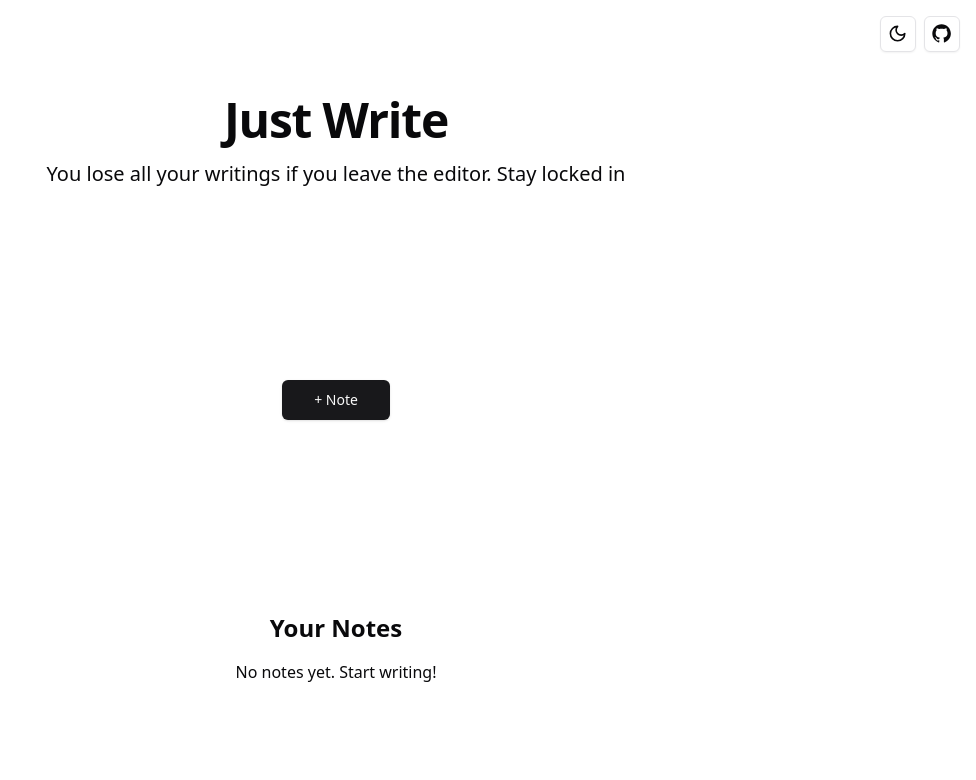
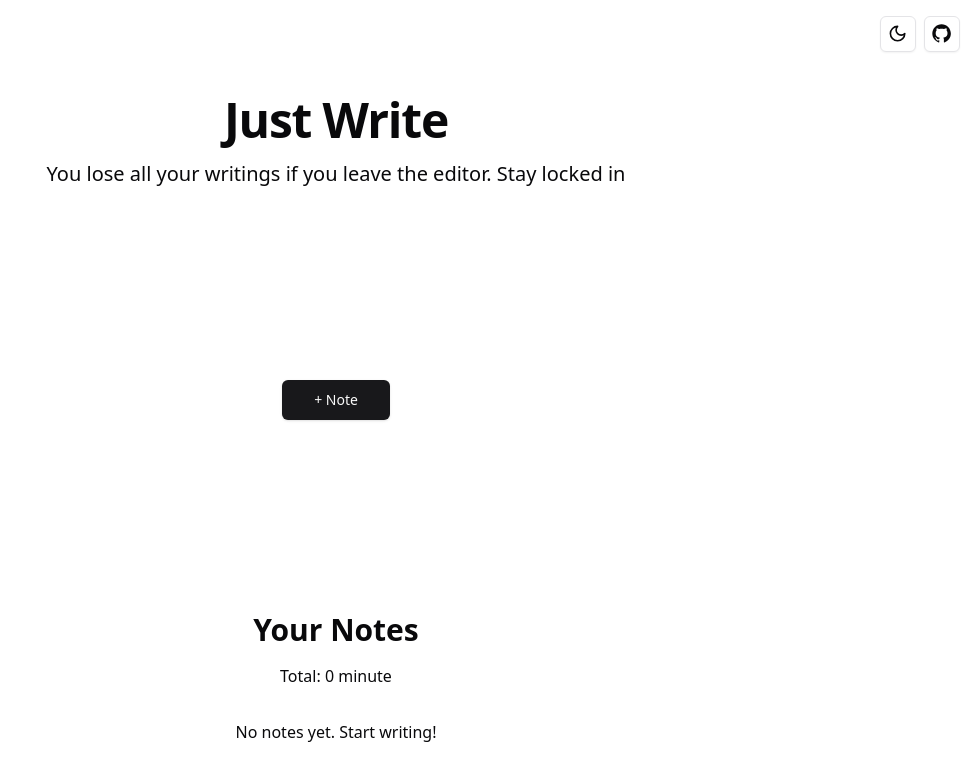
Before and after one commit to MikeLuu99/justwrite-text-editor, a React (Vite) app: page / in a window 1280 px wide. Shown: the top 780 px of the page, without its empty margins (304-1280 px from the left). Built offline with nearby package versions, Linux system fonts and the light colour scheme; what @tiptap/extension-color would draw is missing.

Commit message:
add total minute display

```diff
--- a/src/App.tsx
+++ b/src/App.tsx
@@ -18,10 +18,15 @@ export default function App() {
   const [isWritingNote, setIsWritingNote] = useState(false)
   const [notes, setNotes] = useState<Note[]>([])
   const [viewingNote, setViewingNote] = useState<Note | null>(null)
+  const [totalTime, setTotalTime] = useState(0)
 
   useEffect(() => {
     const savedNotes = JSON.parse(localStorage.getItem('notes') || '[]')
     setNotes(savedNotes)
+
+    // Calculate total time
+    const total = savedNotes.reduce((acc: number, note: Note) => acc + note.duration, 0)
+    setTotalTime(total)
   }, [isWritingNote])
 
   const deleteNote = (index: number) => {
@@ -58,9 +63,10 @@ export default function App() {
             + Note
           </Button>
         </div>
-        <div className="mt-48 flex justify-center items-center">
+        <div className="mt-48 flex flex-col justify-center items-center">
           <div className="w-full">
-            <h2 className="text-2xl font-bold mb-4 text-center">Your Notes</h2>
+            <h2 className="text-3xl font-bold mb-4 text-center">Your Notes</h2>
+            <p className="text-center text-md mb-8">Total: {totalTime} {totalTime <= 1 ? 'minute' : 'minutes'}</p>
             {notes.length === 0 ? (
               <p className="text-center">No notes yet. Start writing!</p>
             ) : (
```
